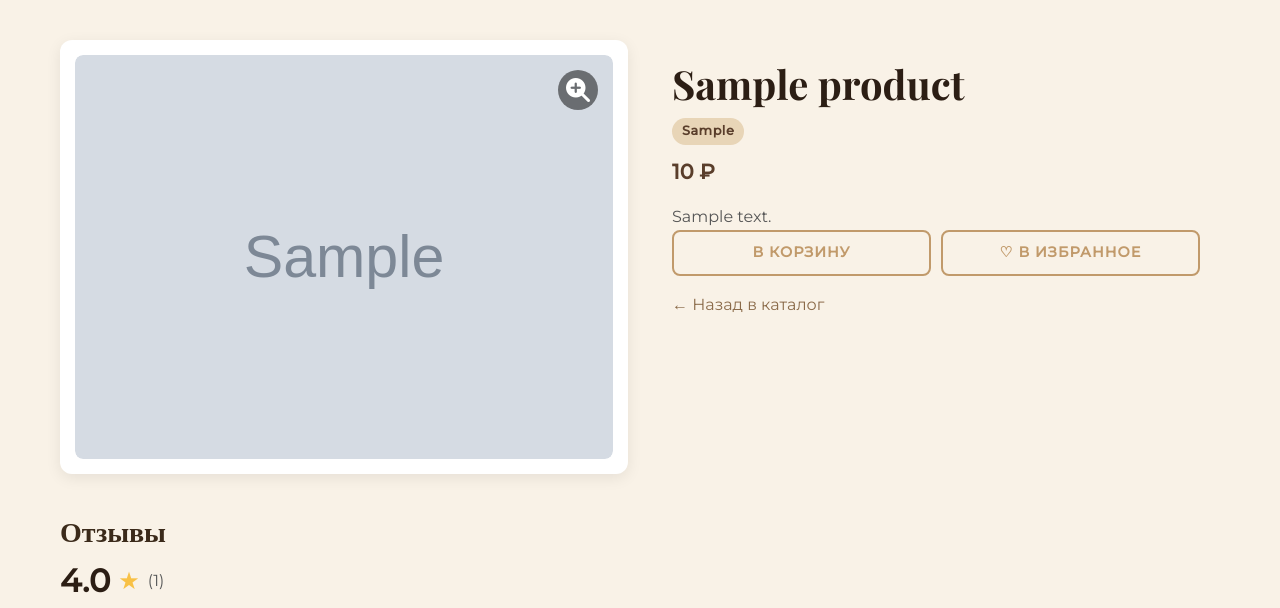
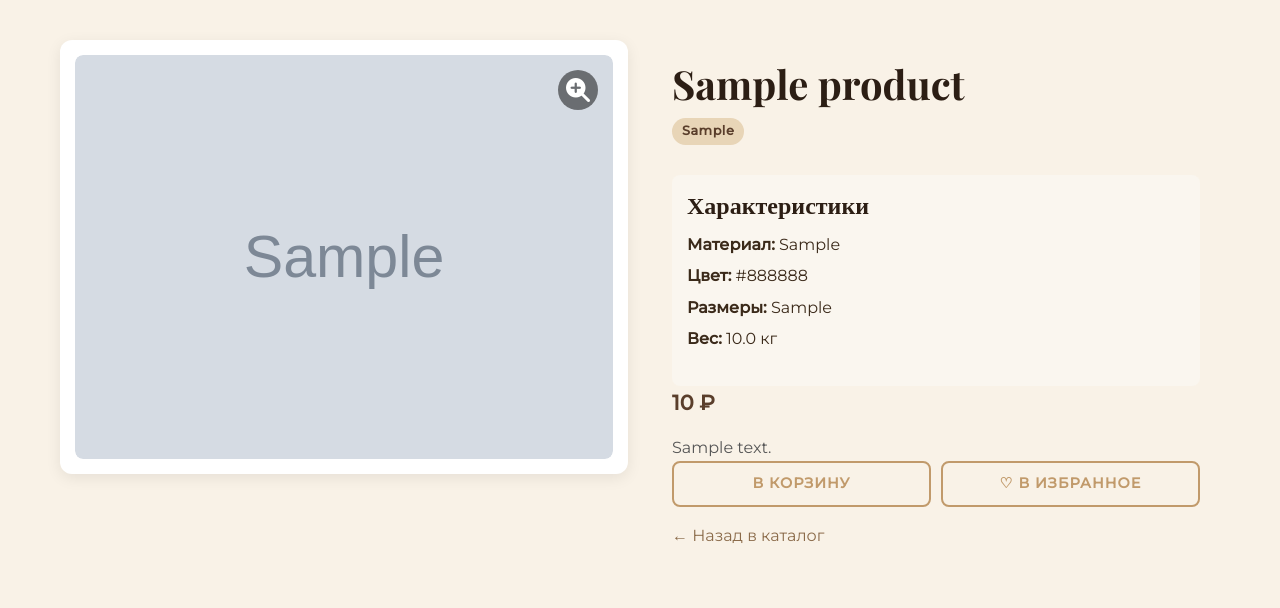
Before and after one commit to dashaavramenko3000-droid/leather-store, a Flask app: page /product/1 in a window 1280 px wide. Shown: the part 125-733 px from the top of the page. Run offline with Flask 3, Linux system fonts and the light colour scheme; tables that the repository leaves empty hold one stand-in row (values such as "Sample post"); grey boxes marked "Sample" are stand-in pictures; some libraries are stand-ins or nearby versions.

Commit message:
1) добавлены настройки для redis 2) добавлены расширенные характеристики товаров

```diff
--- a/app/forms.py
+++ b/app/forms.py
@@ -1,6 +1,7 @@
 from flask_wtf import FlaskForm
 from flask_wtf.file import MultipleFileField, FileAllowed, FileField
-from wtforms import StringField, TextAreaField, PasswordField, SubmitField, SelectField, IntegerField, BooleanField
+from wtforms import StringField, TextAreaField, PasswordField, SubmitField, SelectField, IntegerField, BooleanField, \
+    FloatField
 from wtforms.validators import DataRequired, Length, Email, NumberRange, Regexp, EqualTo, Optional
 
 
@@ -26,6 +27,10 @@ class ProductForm(FlaskForm):
     ], validators=[DataRequired()])
     description = TextAreaField('Описание', validators=[DataRequired()])
     price = IntegerField('Цена, руб.', validators=[DataRequired(), NumberRange(min=0)])
+    material = StringField('Материал', validators=[Length(max=100)])
+    color = StringField('Цвет', validators=[Length(max=100)])
+    dimensions = StringField('Размеры', validators=[Length(max=100)])
+    weight = FloatField('Вес, кг', validators=[Optional()])
     images = MultipleFileField('Фотографии', validators=[
         FileAllowed(['jpg', 'jpeg', 'png', 'gif', 'webp'], 'Только изображения!')
     ])
--- a/app/main/routes.py
+++ b/app/main/routes.py
@@ -7,7 +7,7 @@ from sqlalchemy import func
 from ..email_utils import send_email
 from ..utils import save_image
 from . import main_bp
-from ..extensions import db
+from ..extensions import db, cache
 from ..models import Product, Order, OrderItem, CartItem, CustomOrder, Review
 from ..forms import CheckoutForm, CustomOrderForm, ReviewForm
 
@@ -35,6 +35,7 @@ def home():
 
 
 @main_bp.route('/catalog')
+@cache.cached(timeout=120, query_string=True)
 def catalog():
     """Каталог с фильтрацией по типу и цене."""
     product_type = request.args.get('type', '')
@@ -408,6 +409,7 @@ def custom_order():
 
 
 @main_bp.route('/product/<int:product_id>', methods=['GET', 'POST'])
+@cache.cached(timeout=300)
 def product_detail(product_id):
     product = db.session.get(Product, product_id)
     if not product:
--- a/app/models.py
+++ b/app/models.py
@@ -36,6 +36,10 @@ class Product(db.Model):
     description = db.Column(db.Text, nullable=False)
     price = db.Column(db.Integer, nullable=False)
     product_type = db.Column(db.String(50), nullable=False, default='Кошелёк')
+    material = db.Column(db.String(100), nullable=True)  # материал
+    color = db.Column(db.String(100), nullable=True)  # цвет
+    dimensions = db.Column(db.String(100), nullable=True)  # размеры (например, "20x10x5 см")
+    weight = db.Column(db.Float, nullable=True)  # вес в килограммах
 
     images = db.relationship('ProductImage', backref='product', cascade='all, delete-orphan',
                              order_by='ProductImage.order')
--- a/app/templates/product_detail.html
+++ b/app/templates/product_detail.html
@@ -53,6 +53,25 @@
                 <div class="product-info">
                     <h1 class="product-title">{{ product.name }}</h1>
                     <span class="product-type">{{ product.product_type }}</span>
+                    {% if product.material or product.color or product.dimensions or product.weight %}
+                    <div class="product-specs">
+                        <h4>Характеристики</h4>
+                        <ul>
+                            {% if product.material %}
+                            <li><strong>Материал:</strong> {{ product.material }}</li>
+                            {% endif %}
+                            {% if product.color %}
+                            <li><strong>Цвет:</strong> {{ product.color }}</li>
+                            {% endif %}
+                            {% if product.dimensions %}
+                            <li><strong>Размеры:</strong> {{ product.dimensions }}</li>
+                            {% endif %}
+                            {% if product.weight %}
+                            <li><strong>Вес:</strong> {{ product.weight }} кг</li>
+                            {% endif %}
+                        </ul>
+                    </div>
+                    {% endif %}
                     <div class="product-price">{{ product.price }} ₽</div>
                     <div class="product-description">{{ product.description }}</div>
 
--- a/requirements.txt
+++ b/requirements.txt
@@ -9,3 +9,4 @@ Flask-Migrate==4.0.7
 PyMySQL>=1.1.0
 Flask-Caching==2.3.0
 Flask-Mail==0.9.1
+redis==5.0.1
--- a/static/css/style.css
+++ b/static/css/style.css
@@ -2494,3 +2494,25 @@ body.dark-theme .modal-title {
 .lightbox-next {
     right: 10px;
 }
+
+.product-specs {
+    margin-top: 20px;
+    padding: 15px;
+    background: #faf6ef;
+    border-radius: 8px;
+}
+
+.product-specs h4 {
+    color: var(--brown-dark);
+    margin-bottom: 10px;
+}
+
+.product-specs ul {
+    list-style: none;
+    padding: 0;
+}
+
+.product-specs li {
+    padding: 3px 0;
+    color: var(--text);
+}
```
Also changed, not shown: app/admin/routes.py (+13 -2 lines), app/config.py (+7 -2 lines), app/templates/admin/product_form.html (+24 -0 lines).
